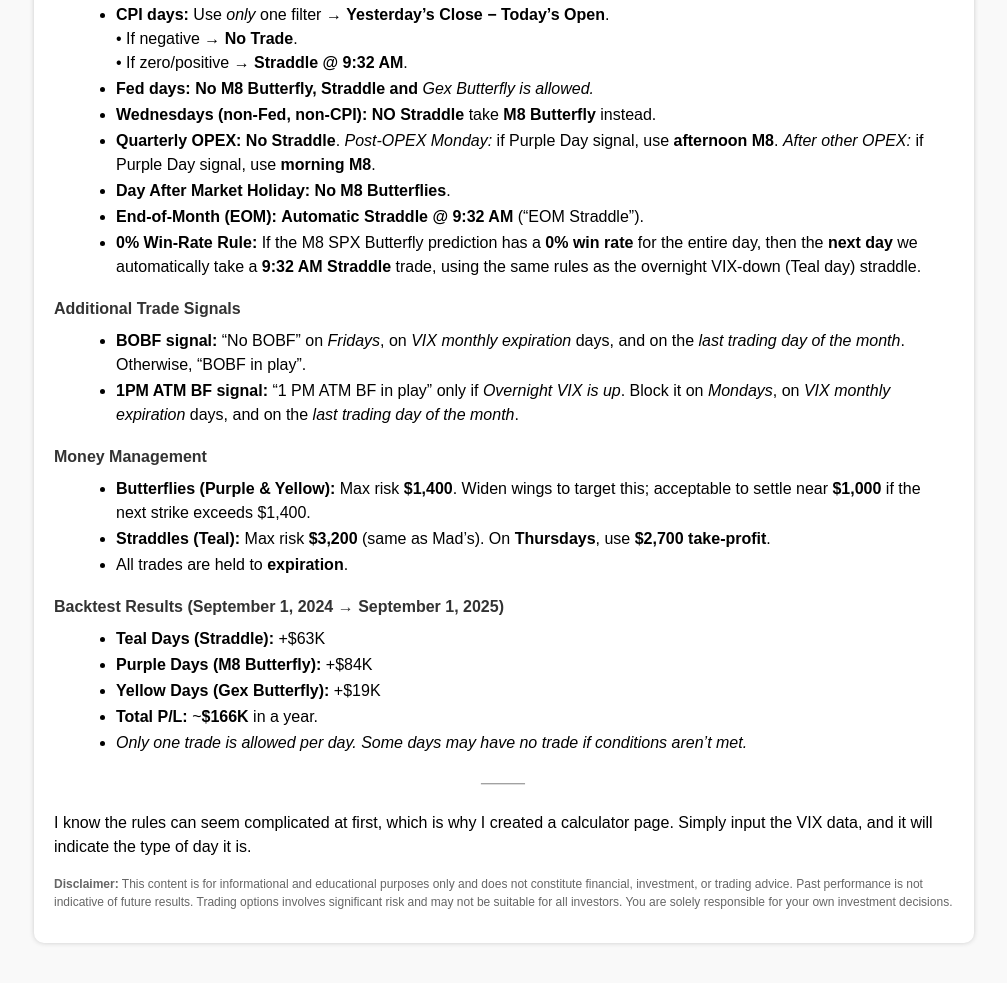
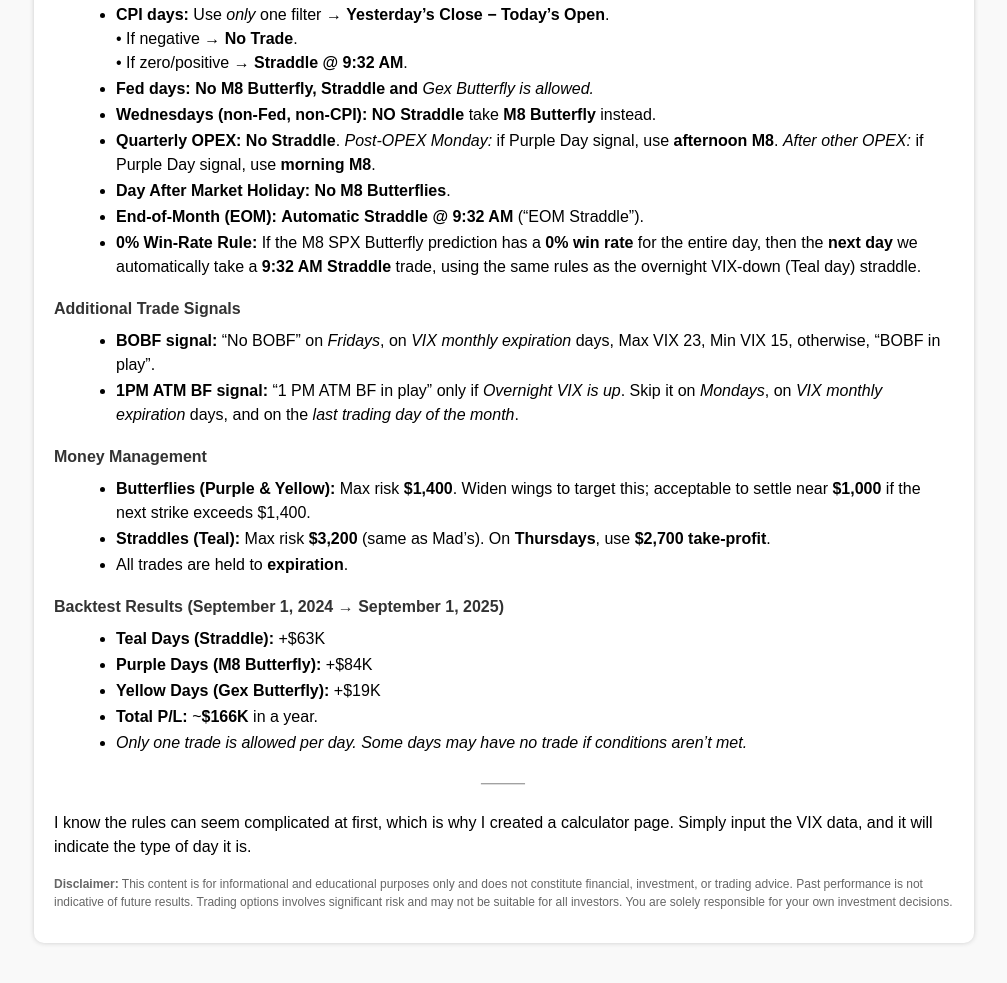
Before and after one commit to rava8989/vix-daily11, a plain HTML site: page index.html in a window 1280 px wide. Shown: the part 1546-2529 px from the top of the page, without its empty margins (261-1268 px from the left). Drawn offline with Linux system fonts and the light colour scheme.

Commit message:
Update index.html

```diff
--- a/index.html
+++ b/index.html
@@ -265,8 +265,8 @@ flowchart TD
 
     <h3>Additional Trade Signals</h3>
     <ul>
-      <li><strong>BOBF signal:</strong> “No BOBF” on <em>Fridays</em>, on <em>VIX monthly expiration</em> days, and on the <em>last trading day of the month</em>. Otherwise, “BOBF in play”.</li>
-      <li><strong>1PM ATM BF signal:</strong> “1 PM ATM BF in play” only if <em>Overnight VIX is up</em>. Block it on <em>Mondays</em>, on <em>VIX monthly expiration</em> days, and on the <em>last trading day of the month</em>.</li>
+      <li><strong>BOBF signal:</strong> “No BOBF” on <em>Fridays</em>, on <em>VIX monthly expiration</em> days, Max VIX 23, Min VIX 15, otherwise, “BOBF in play”.</li>
+      <li><strong>1PM ATM BF signal:</strong> “1 PM ATM BF in play” only if <em>Overnight VIX is up</em>. Skip it on <em>Mondays</em>, on <em>VIX monthly expiration</em> days, and on the <em>last trading day of the month</em>.</li>
     </ul>
 
     <h3>Money Management</h3>
```
